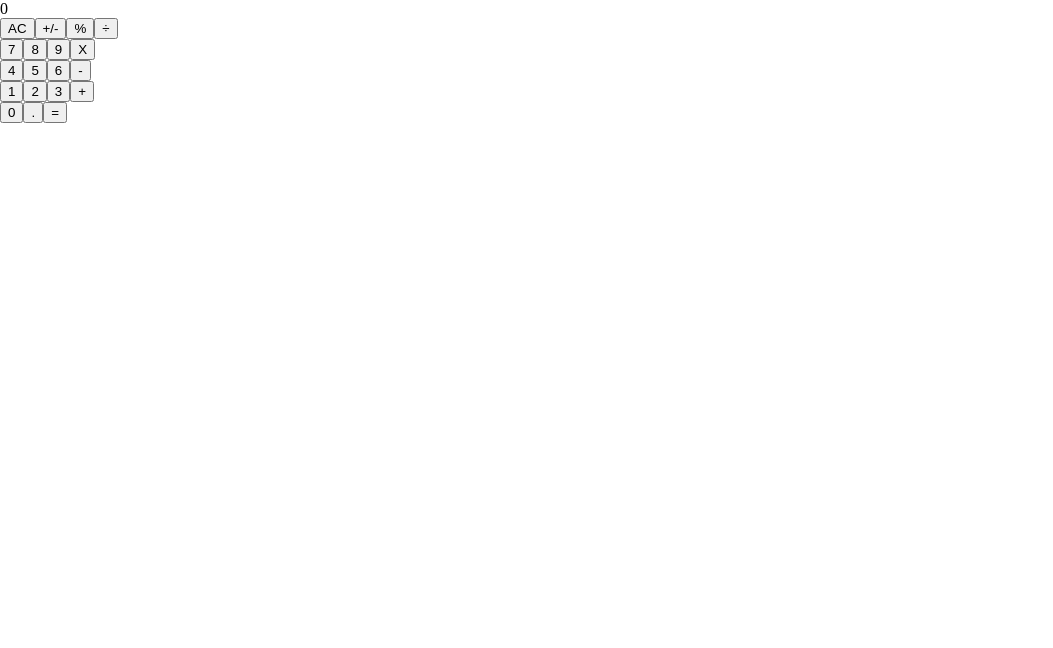
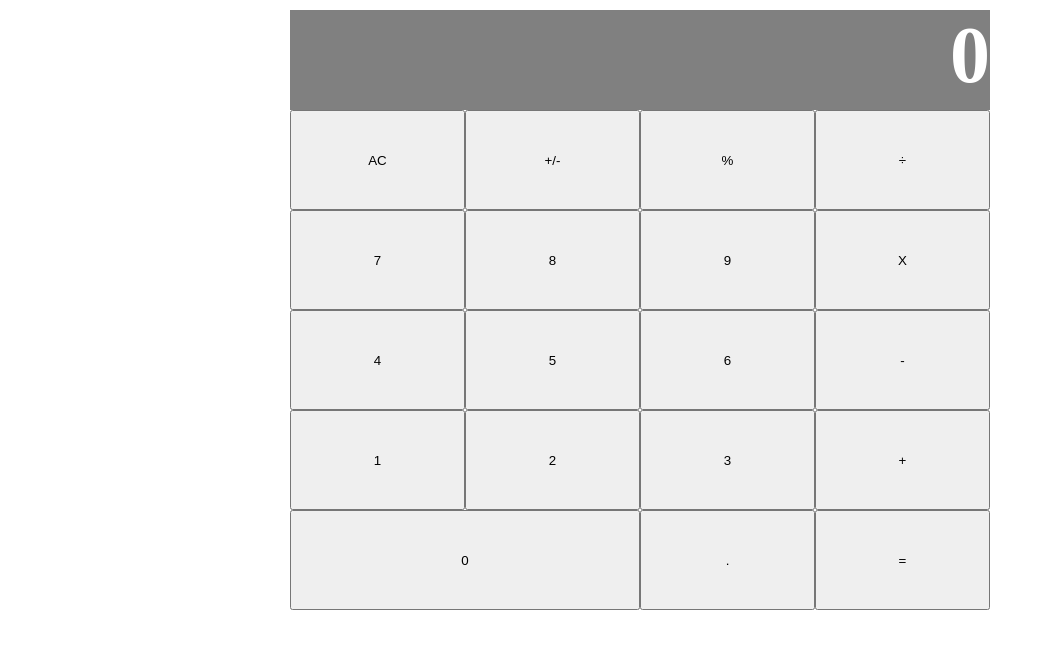
Before and after one commit to kalavhan/calculator-react, a React (Create React App) app: page / in a window 1280 px wide. Shown: the top 648 px of the page, without its empty margins (0-1053 px from the left). Built offline with nearby package versions, Linux system fonts and the light colour scheme.

Commit message:
Add style to the display

```diff
--- a/src/components/App.js
+++ b/src/components/App.js
@@ -3,7 +3,7 @@ import Display from './Display';
 import ButtonPanel from './ButtonPanel';
 
 const App = () => (
-  <div>
+  <div className="calculator">
     <Display />
     <ButtonPanel />
   </div>
--- a/src/components/Button.js
+++ b/src/components/Button.js
@@ -1,7 +1,7 @@
 import React from 'react';
 import PropType from 'prop-types';
 
-const Button = ({ name }) => <button type="button">{ name }</button>;
+const Button = ({ name, elmntClass }) => <button type="button" className={`calcButton ${elmntClass}`}>{ name }</button>;
 
 Button.propTypes = {
   name: PropType.string.isRequired,
--- a/src/components/ButtonPanel.js
+++ b/src/components/ButtonPanel.js
@@ -4,33 +4,90 @@ import Button from './Button';
 const ButtonPanel = () => (
   <div className="buttonPanel">
     <div className="buttonPanel-row">
-      <Button name="AC" />
-      <Button name="+/-" />
-      <Button name="%" />
-      <Button name="÷" />
+      <Button
+        name={"AC"}
+        elmntClass={"w25"}
+      />
+      <Button
+        name={"+/-"}
+        elmntClass={"w25"}
+      />
+      <Button
+        name={"%"}
+        elmntClass={"w25"}
+      />
+      <Button
+        name={"÷"}
+        elmntClass={"w25"}
+      />
     </div>
     <div className="buttonPanel-row">
-      <Button name="7" />
-      <Button name="8" />
-      <Button name="9" />
-      <Button name="X" />
+      <Button
+        name={"7"}
+        elmntClass={"w25"}
+      />
+      <Button
+        name={"8"}
+        elmntClass={"w25"}
+      />
+      <Button
+        name={"9"}
+        elmntClass={"w25"}
+      />
+      <Button
+        name={"X"}
+        elmntClass={"w25"}
+      />
     </div>
     <div className="buttonPanel-row">
-      <Button name="4" />
-      <Button name="5" />
-      <Button name="6" />
-      <Button name="-" />
+      <Button
+        name={"4"}
+        elmntClass={"w25"}
+      />
+      <Button
+        name={"5"}
+        elmntClass={"w25"}
+      />
+      <Button
+        name={"6"}
+        elmntClass={"w25"}
+      />
+      <Button
+        name={"-"}
+        elmntClass={"w25"}
+      />
     </div>
     <div className="buttonPanel-row">
-      <Button name="1" />
-      <Button name="2" />
-      <Button name="3" />
-      <Button name="+" />
+      <Button
+        name={"1"}
+        elmntClass={"w25"}
+      />
+      <Button
+        name={"2"}
+        elmntClass={"w25"}
+      />
+      <Button
+        name={"3"}
+        elmntClass={"w25"}
+      />
+      <Button
+        name={"+"}
+        elmntClass={"w25"}
+      />
     </div>
     <div className="buttonPanel-row">
-      <Button name="0" />
-      <Button name="." />
-      <Button name="=" />
+      <Button
+        name={"0"}
+        elmntClass={"w50"}
+      />
+      <Button
+        name={"."}
+        elmntClass={"w25"}
+      />
+      <Button
+        name={"="}
+        elmntClass={"w25"}
+      />
     </div>
   </div>
 );
--- a/src/components/Display.js
+++ b/src/components/Display.js
@@ -1,7 +1,7 @@
 import React from 'react';
 import PropTypes from 'prop-types';
 
-const Display = ({ result }) => <div>{ result }</div>;
+const Display = ({ result }) => <div className="display">{ result }</div>;
 
 Display.defaultProps = {
   result: '0',
--- a/src/index.css
+++ b/src/index.css
@@ -1,3 +1,40 @@
-body {
-  margin: auto;
+#root {
+  display: flex;
+  height: 100vh;
+  justify-content: center;
+  margin-top: 10px;
 }
+
+.calculator {
+  width: 700px;
+  display: flex;
+  flex-direction: column;
+}
+
+.display {
+  background-color: #808080;
+  height: 100px;
+  color: #fff;
+  font-weight: 900;
+  text-align: right;
+  font-size: 80px;
+}
+
+.buttonPanel > .buttonPanel-row {
+  height: 100px;
+  width: 700px;
+}
+
+.buttonPanel > .buttonPanel-row > .calcButton {
+  height: 100%;
+  text-align: center;
+  color: #000;
+}
+
+.w25 {
+  width: 25%;
+}
+
+.w50 {
+  width: 50%;
+}
```
